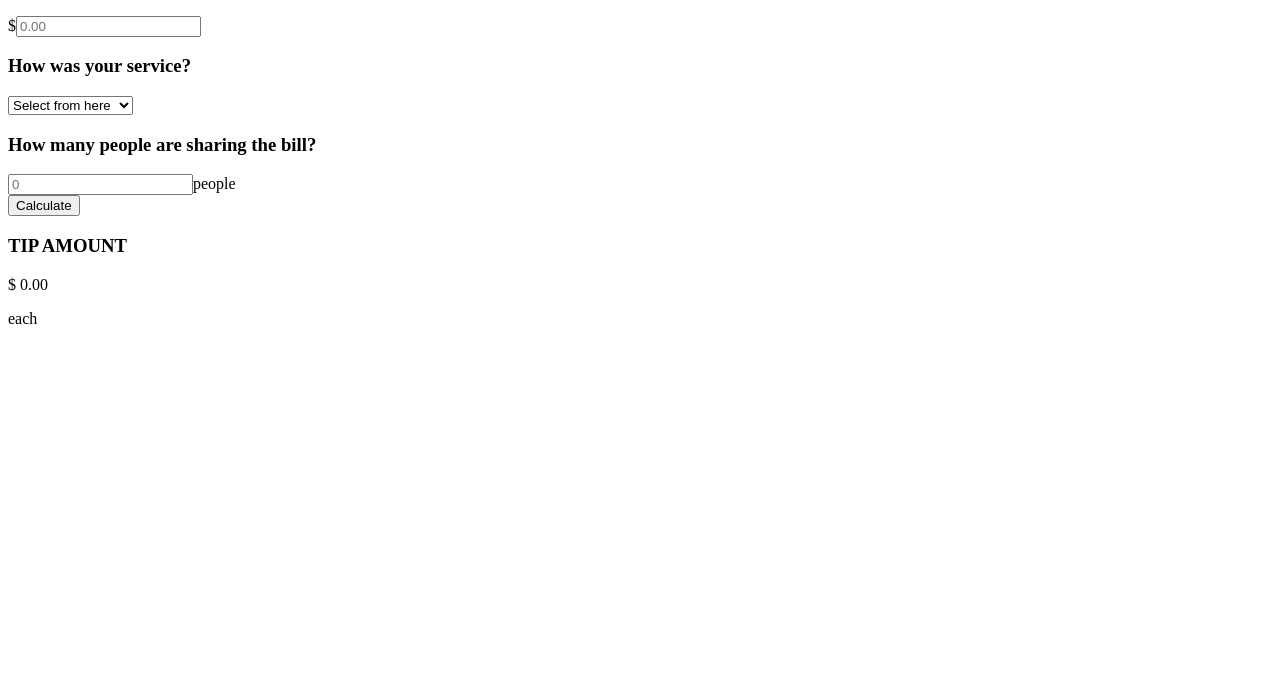
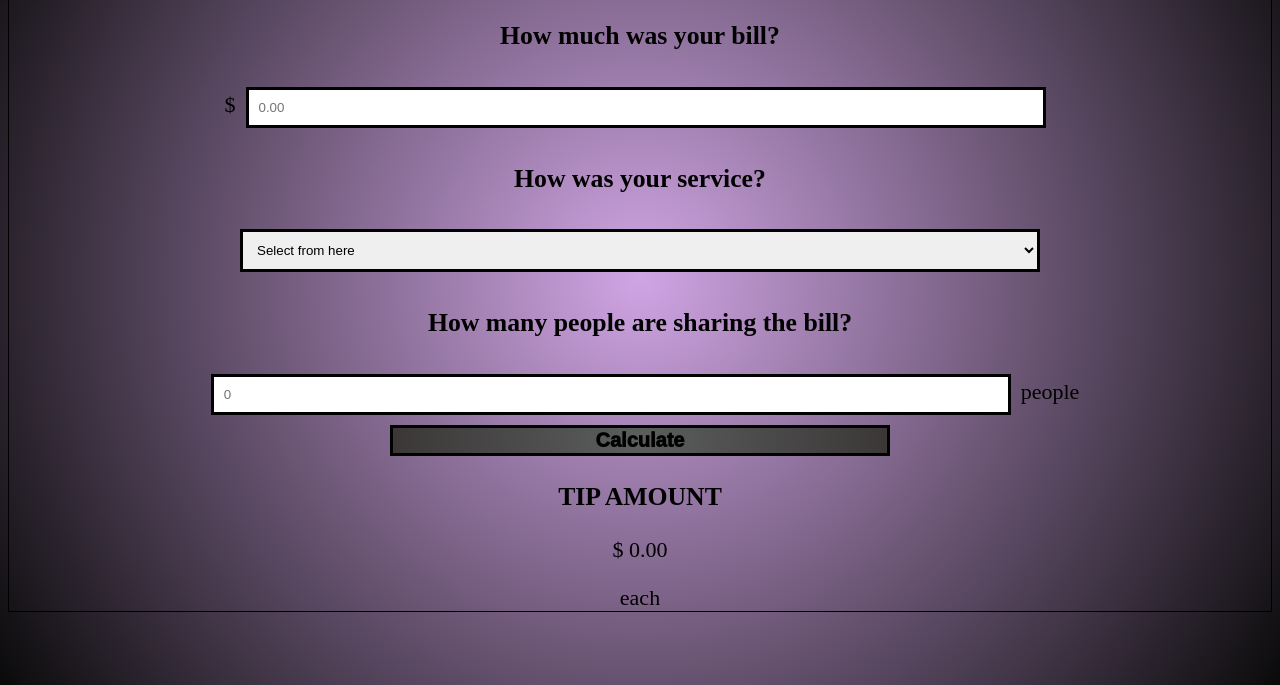
Before and after one commit to himanshufating/TIP_Calculator, a plain HTML site: page index.html in a window 1280 px wide. Shown: the part 131-816 px from the top of the page. Drawn offline with Linux system fonts and the light colour scheme.

Commit message:
Update index.html

```diff
--- a/index.html
+++ b/index.html
@@ -5,7 +5,7 @@
     <meta http-equiv="X-UA-Compatible" content="IE=edge">
     <meta name="viewport" content="width=device-width, initial-scale=1.0">
     <title>TIP CALCULATOR</title>4
-    <link rel="stylesheet" type="style/css" href="style.css">
+    <link rel="stylesheet" href="style.css">
 </head>
 
 <body>
```
